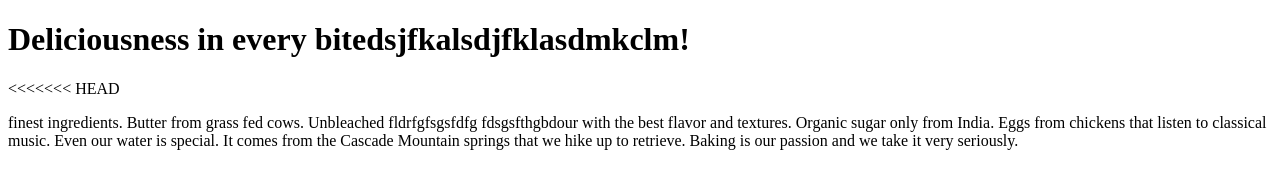
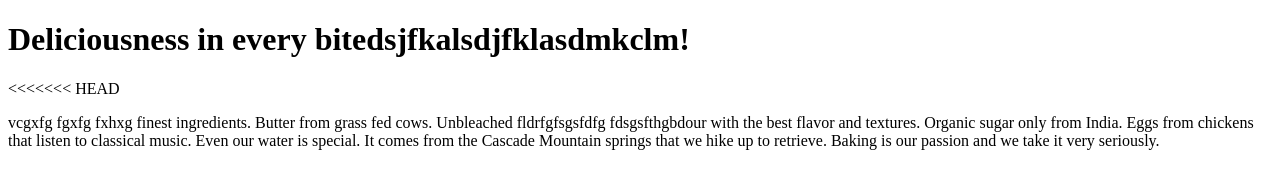
Before and after one commit to mshanosky/demo_brainlab, a plain HTML site: page index.htm in a window 1280 px wide. Drawn offline with Linux system fonts and the light colour scheme.

Commit message:
Update index.htm

```diff
--- a/index.htm
+++ b/index.htm
@@ -4,7 +4,11 @@
 
 <h1>Deliciousness in every bitedsjfkalsdjfklasdmkclm!</h1>
 <<<<<<< HEAD
-<p> finest ingredients. Butter from grass fed cows. Unbleached fldrfgfsgsfdfg fdsgsfthgbdour with the best flavor and textures. Organic sugar only from India. Eggs from chickens that listen to classical music. Even our water is special. It comes from the Cascade Mountain springs that we hike up to retrieve. Baking is our passion and we take it very seriously.</p>
+<p>
+  vcgxfg
+  fgxfg
+  fxhxg
+  finest ingredients. Butter from grass fed cows. Unbleached fldrfgfsgsfdfg fdsgsfthgbdour with the best flavor and textures. Organic sugar only from India. Eggs from chickens that listen to classical music. Even our water is special. It comes from the Cascade Mountain springs that we hike up to retrieve. Baking is our passion and we take it very seriously.</p>
 
 </body>
 </html>
```
